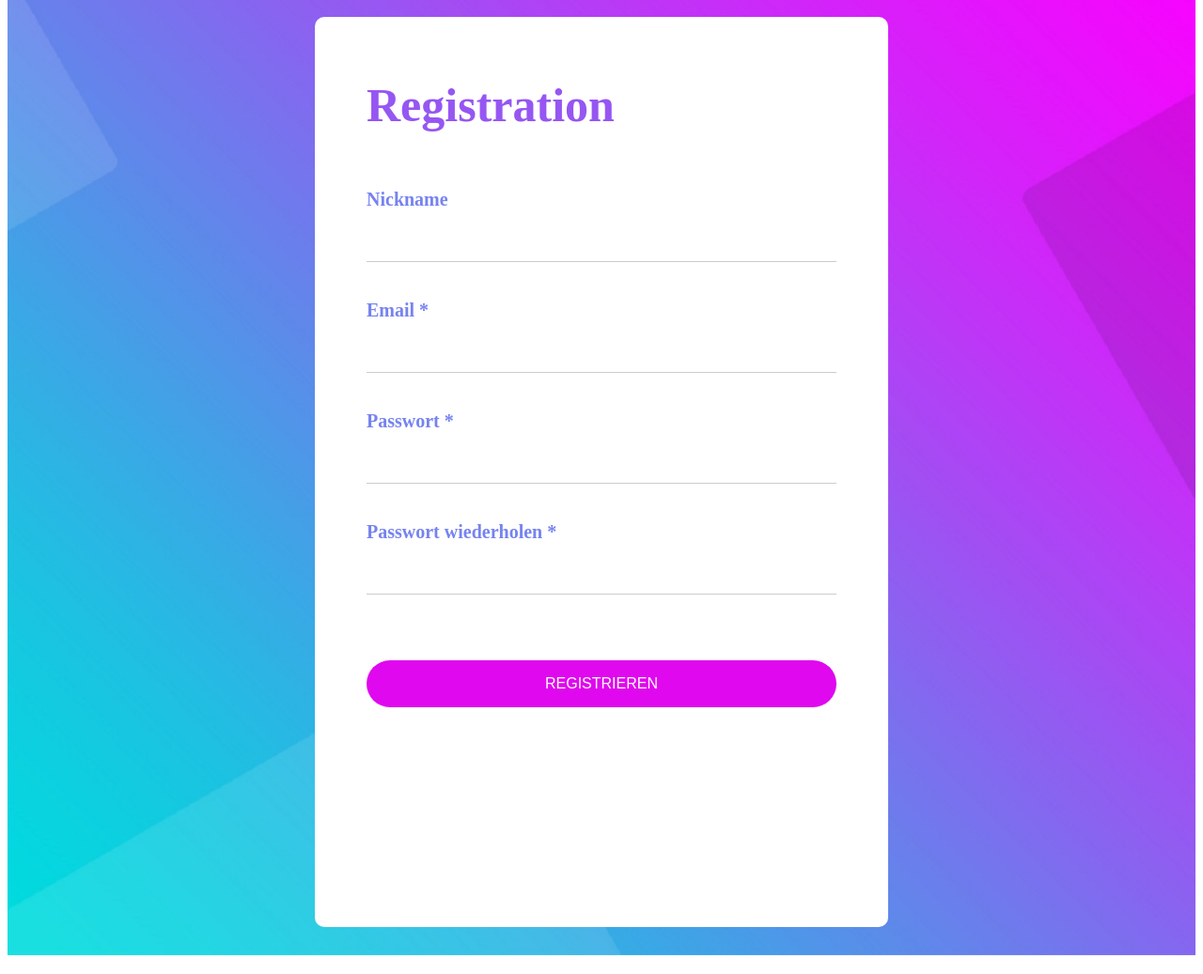
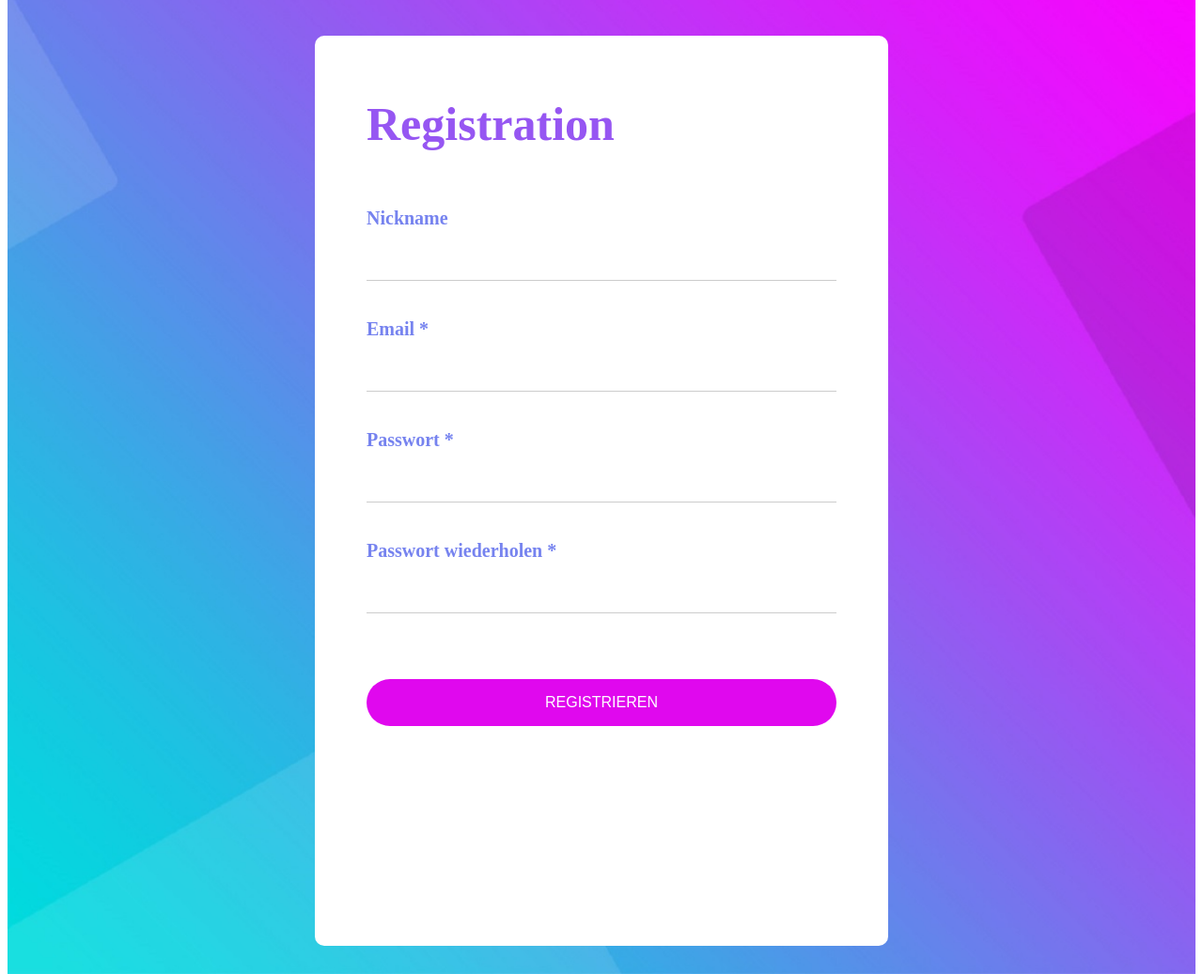
Before and after one commit to javi36/bilderdb_gibbmvc, a PHP site: template templates/registration.htm.php in a window 1280 px wide. Shown: the whole page at 94% size. Run offline with PHP 8.4, Linux system fonts and the light colour scheme; the template is opened without the code that fills it, so the values that code supplies are empty.

Commit message:
some changes in the login and register css file

```diff
--- a/css/LoginAndRegister.css
+++ b/css/LoginAndRegister.css
@@ -1,4 +1,6 @@
-
+html, body{
+    height: 100%;
+}
 .wrap-login100{
     margin-top: 160px;
     width: 500px;
@@ -8,11 +10,20 @@
     height: 650px;
     margin-bottom: 30px;
 }
-
+.limiter{
+    background-repeat: no-repeat;
+    background-position: center;
+    background-size: cover;
+    margin-top: -40px;
+    background-image: url('../images/bg-01.jpg');
+    margin-bottom: fill;
+    margin-right: fill
+}
 .container-login100{
 
     margin-right: 20px;
     width: 100%;
+    Height: auto;
     min-height: 100vh;
     display: -webkit-box;
     display: -webkit-flex;
@@ -21,9 +32,7 @@
     flex-wrap: wrap;
     justify-content: center;
     align-content: center;
-    background-repeat: no-repeat;
-    background-position: center;
-    background-size: cover;
+
 
 }
 
@@ -86,6 +95,6 @@ input, button{
      border-color: transparent;
  }
 #divregi{
-    margin-top: -150px;
+    margin-top: -130px;
 
 }
--- a/templates/login.htm.php
+++ b/templates/login.htm.php
@@ -1,7 +1,7 @@
 
 <link rel="stylesheet" type="text/css" href="../css/LoginAndRegister.css">
-<div class="limiter" style="margin-top: -40px;">
-    <div class="container-fluid container-login100" style="background-image: url('../images/bg-01.jpg'); margin-bottom: fill; margin-right: fill">
+<div class="limiter">
+    <div class="container-fluid container-login100" >
         <div class="wrap-login100 p-l-55 p-r-55 p-t-65 p-b-54" ">
             <form class="login100-form validate-form" name="kontakt" action="" method="post">
                 <div style="margin-bottom: 60px;">
--- a/templates/registration.htm.php
+++ b/templates/registration.htm.php
@@ -1,7 +1,7 @@
 
 <link rel="stylesheet" type="text/css" href="../css/LoginAndRegister.css">
-<div class="limiter" id="divregi"  style=" margin-bottom: fill; margin-right: fill">
-    <div class="container-fluid container-login100" style="background-image: url('../images/bg-01.jpg');">
+<div class="limiter" id="divregi">
+    <div class="container-fluid container-login100">
         <div class="wrap-login100 p-l-55 p-r-55 p-t-65 p-b-54" style="height: 850px;">
         <form class="login100-form validate-form" name="registration" action="" method="post" >
             <div style="margin-bottom: 60px;">
```
